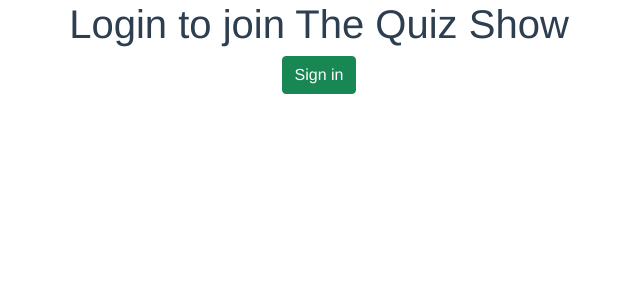
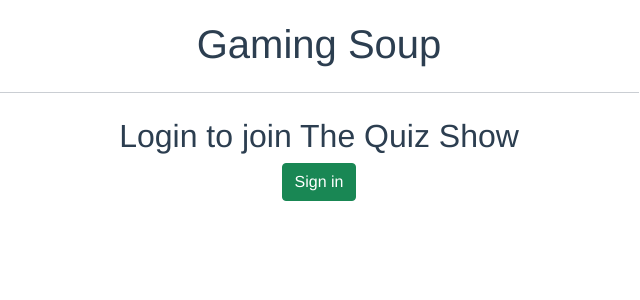
Before and after one commit to lebrancconvas/Gaming-Soup, a Vue app in the folder client/: page / in a window 1280 px wide. Shown: the top 300 px of the page, without its empty margins (321-961 px from the left). Built offline with nearby package versions, Linux system fonts and the light colour scheme.

Commit message:
:art: Edit Page Style.

```diff
--- a/client/src/views/Home.vue
+++ b/client/src/views/Home.vue
@@ -1,7 +1,9 @@
 <template>
   <div>
     <div class="align-middle">
-      <h1>Login to join The Quiz Show</h1>
+      <h1>Gaming Soup</h1>
+      <br><hr><br>
+      <h2>Login to join The Quiz Show</h2>
       <router-link to="/signin">
         <button class="btn btn-success">Sign in</button>
       </router-link>
@@ -16,3 +18,13 @@ export default {
   name: 'Home',
 }
 </script>
+
+<style scoped>
+h1 {
+  margin: 20px 0px 0px 0px;
+}
+hr {
+  width: 50%;
+  margin: 0 auto;
+}
+</style>
```
